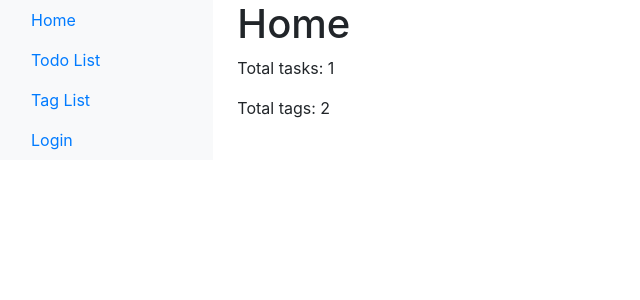
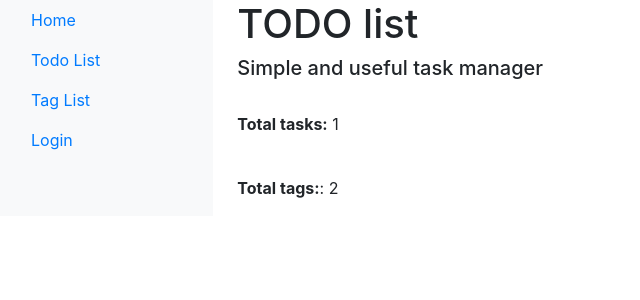
Before and after one commit to dpiuro/todo-list, a Django app: page / in a window 1280 px wide. Shown: the top 300 px of the page, without its empty margins (0-640 px from the left). Run offline with Django 5.2, Linux system fonts and the light colour scheme; data comes from the database, SQL or seed files in the repository; some libraries are stand-ins or nearby versions.

Commit message:
Update Home page

```diff
--- a/templates/base.html
+++ b/templates/base.html
@@ -4,27 +4,22 @@
     <meta charset="UTF-8">
     <meta name="viewport" content="width=device-width, initial-scale=1.0">
     <title>{% block title %}TODO List{% endblock %}</title>
-    <!-- Bootstrap CSS -->
     <link rel="stylesheet" href="https://stackpath.bootstrapcdn.com/bootstrap/4.3.1/css/bootstrap.min.css">
-    <!-- Додаткові стилі, якщо потрібно -->
     {% load static %}
     <link rel="stylesheet" href="{% static 'css/styles.css' %}">
 </head>
 <body>
     <div class="container-fluid">
         <div class="row">
-            <!-- Sidebar -->
             <nav id="sidebar" class="col-md-3 col-lg-2 d-md-block bg-light sidebar">
                 {% include "includes/sidebar.html" %}
             </nav>
-            <!-- Основний контент -->
             <main role="main" class="col-md-9 ml-sm-auto col-lg-10 px-md-4">
                 {% block content %}{% endblock %}
             </main>
         </div>
     </div>
 
-    <!-- Bootstrap JS and dependencies -->
     <script src="https://code.jquery.com/jquery-3.3.1.slim.min.js"></script>
     <script src="https://cdnjs.cloudflare.com/ajax/libs/popper.js/1.14.7/umd/popper.js"></script>
     <script src="https://stackpath.bootstrapcdn.com/bootstrap/4.3.1/js/bootstrap.min.js"></script>
--- a/templates/tasks/home.html
+++ b/templates/tasks/home.html
@@ -1,7 +1,11 @@
 {% extends "base.html" %}
 
 {% block content %}
-    <h1>Home</h1>
-    <p>Total tasks: {{ total_tasks }}</p>
-    <p>Total tags: {{ total_tags }}</p>
+    <h1>TODO list</h1>
+        <h5>Simple and useful task manager</h5>
+    <br>
+
+    <p><strong>Total tasks:</strong> {{ total_tasks }}</p>
+    <br>
+    <p><strong>Total tags:</strong>: {{ total_tags }}</p>
 {% endblock %}
```
Also changed, not shown: templates/registration/logged_out.html (+3 -4 lines).
